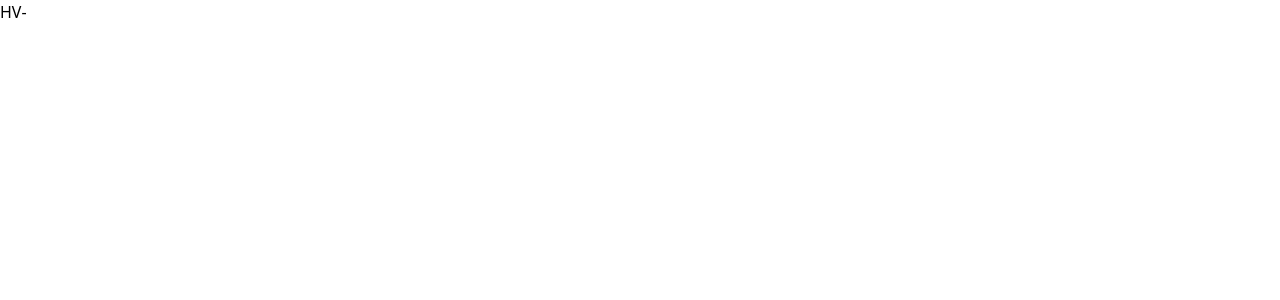
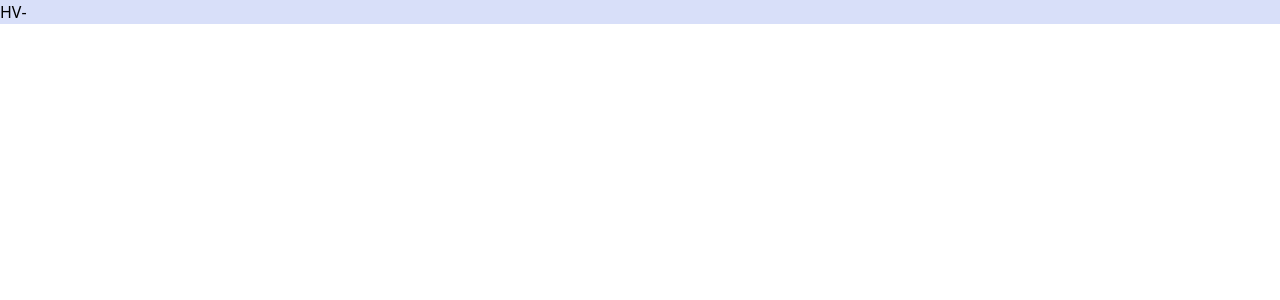
Before and after one commit to shawon-talukder/recursive-partitioner, a React (Vite) app: page / in a window 1280 px wide. Shown: the top 300 px of the page. Built offline with nearby package versions, Linux system fonts and the light colour scheme.

Commit message:
chore: using ref to update color of a div

```diff
--- a/src/components/NodePartition.jsx
+++ b/src/components/NodePartition.jsx
@@ -1,11 +1,19 @@
 import PropTypes from "prop-types";
-import { useEffect, useState } from "react";
+import { useEffect, useRef, useState } from "react";
 
 import ButtonGroup from "./ButtonGroup";
 
 const NodePartition = ({ id, color, rightChild, leftChild }) => {
     const [direction, setDirection] = useState("row");
     const [dir, setDir] = useState(direction);
+
+    const colorRef = useRef(null);
+
+    useEffect(() => {
+        if (color) {
+            colorRef.current.style.backgroundColor = color;
+        }
+    }, [color]);
 
     useEffect(() => {
         if (direction === "row") {
@@ -18,7 +26,7 @@ const NodePartition = ({ id, color, rightChild, leftChild }) => {
     return (
         <div className={`flex ${dir} justify-between h-full w-full`}>
             {(!leftChild || !rightChild) && (
-                <div className={`flex-1 ${color}`}>
+                <div ref={colorRef} className={`flex-1`}>
                     <ButtonGroup
                         id={id}
                         isRoot={id === "001"}
```
